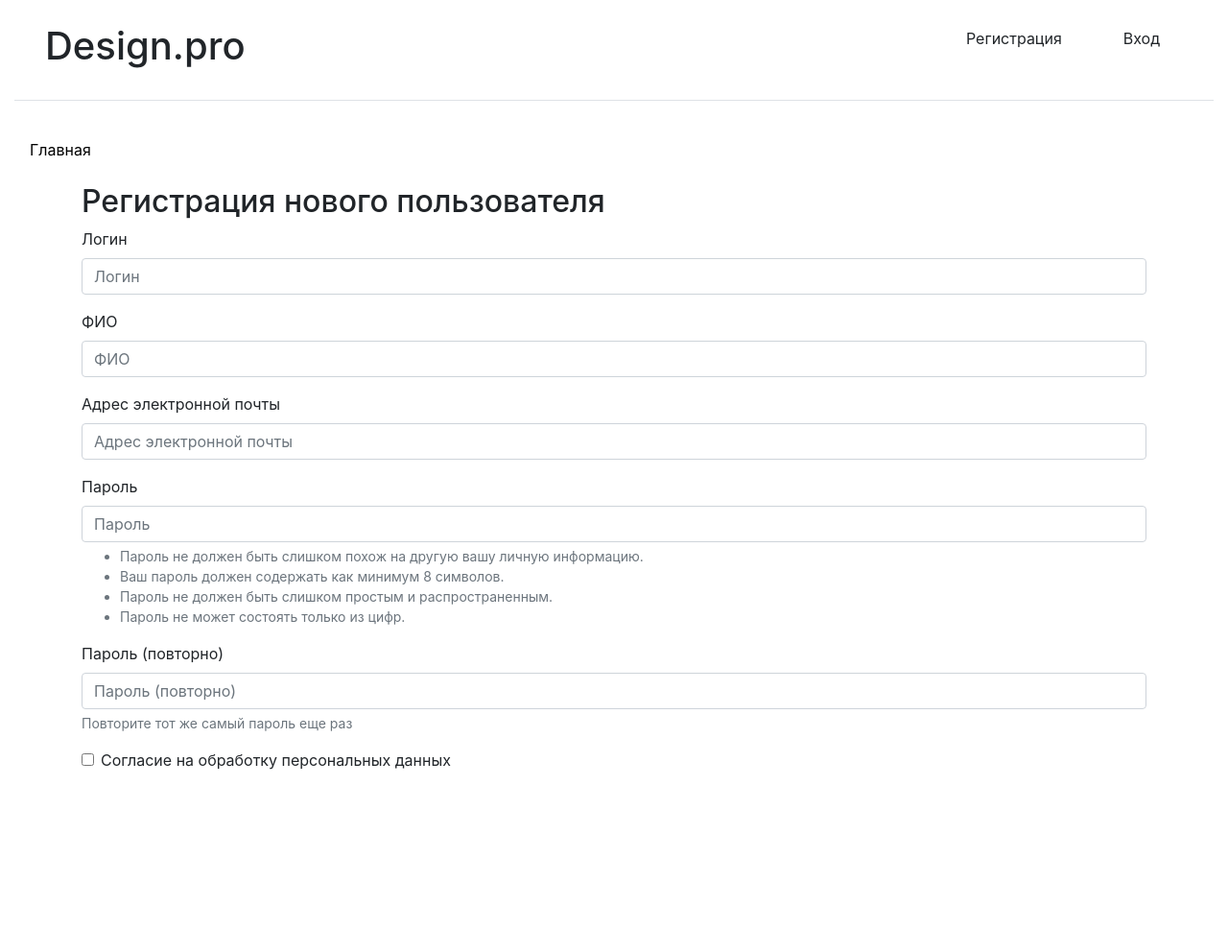
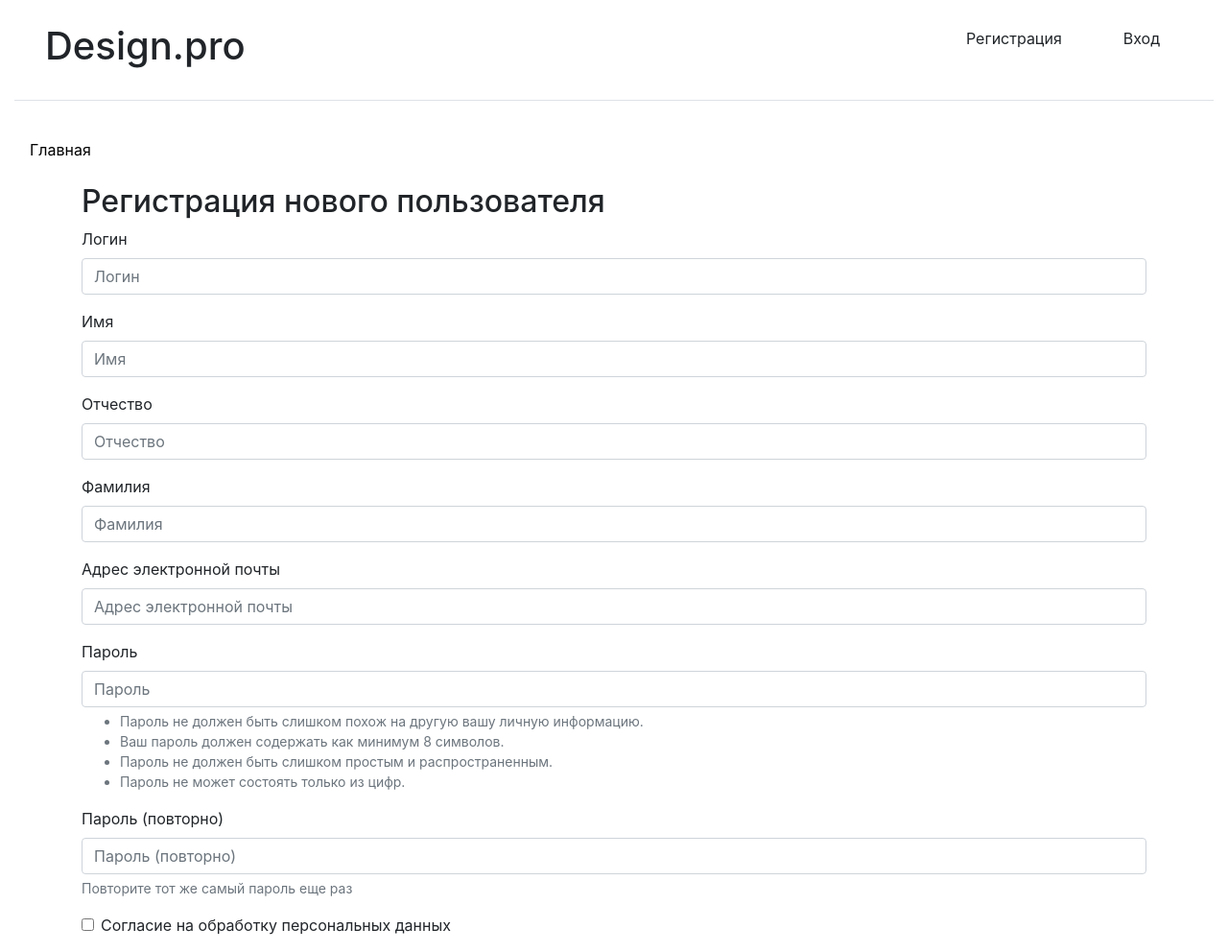
Before and after one commit to elcher305/django-oop.2, a Django app: page /accounts/register/ in a window 1280 px wide. Shown: the whole page at 96% size. Before the commit the page ends 802 px from the top, so only its background shows below. Run offline with Django 5.2, Linux system fonts and the light colour scheme; some libraries are stand-ins or nearby versions.

Commit message:
Создание входа и выхода

```diff
--- a/catalog/admin.py
+++ b/catalog/admin.py
@@ -1,4 +1,5 @@
 from django.contrib import admin
 from .models import AdvUser
 
+
 admin.site.register(AdvUser)
--- a/catalog/forms.py
+++ b/catalog/forms.py
@@ -2,6 +2,7 @@ from django import forms
 from django.contrib.auth import password_validation
 from django.core.exceptions import ValidationError
 from .models import AdvUser
+from django.core.validators import RegexValidator
 
 
 class ChangeUserInfoForm(forms.ModelForm):
@@ -9,10 +10,15 @@ class ChangeUserInfoForm(forms.ModelForm):
 
    class Meta:
        model = AdvUser
-       fields = ('username', 'email', 'fio')
+       fields = ('username', 'email', 'first_name', 'patronymic', 'last_name')
 
 class RegisterUserForm(forms.ModelForm):
-    email = forms.EmailField(required=True, label='Адрес электронной почты')
+    email = forms.EmailField(required=True, label='Адрес электронной почты', validators=[
+        RegexValidator(
+            regex=r'^[a-zA-Z0-9_.+-]+@[a-zA-Z0-9-]+\.[a-zA-Z0-9-.]+$',
+            message=' Необходим валидный формат email-адреса'
+        )
+    ])
 
     password1 = forms.CharField(
         label='Пароль',
@@ -22,8 +28,30 @@ class RegisterUserForm(forms.ModelForm):
         label='Пароль (повторно)',
         widget=forms.PasswordInput,help_text='Повторите тот же самый пароль еще раз'
     )
-    fio = forms.CharField(label='ФИО', max_length=100)
-    username = forms.CharField(label='Логин', max_length=30)
+    first_name = forms.CharField(label='Имя', max_length=100, validators=[
+        RegexValidator(
+            regex=r'^[а-яА-ЯёЁ\s-]+$',
+            message='Имя должно состоять только из кириллических букв, пробелов и дефисов.'
+        )
+    ])
+    patronymic = forms.CharField(label='Отчество', max_length=100, validators=[
+        RegexValidator(
+            regex=r'^[а-яА-ЯёЁ-]+$',
+            message='Отчество должно состоять только из кириллических букв и дефисов.'
+        )
+    ])
+    last_name = forms.CharField(label='Фамилия', max_length=100, validators=[
+        RegexValidator(
+            regex=r'^[а-яА-ЯёЁ-]+$',
+            message='Фамилия должно состоять только из кириллических букв и дефисов.'
+        )
+    ])
+    username = forms.CharField(label='Логин', max_length=30, validators=[
+        RegexValidator(
+            regex=r'^[a-zA-Z-]+$',
+            message='Логин должен состоять только из латинских букв и дефисов.'
+        )
+    ])
     consent = forms.BooleanField(label='Согласие на обработку персональных данных')
 
     def clean_password1(self):
@@ -54,4 +82,4 @@ class RegisterUserForm(forms.ModelForm):
 
     class Meta:
         model = AdvUser
-        fields = ('username', 'fio', 'email', 'password1', 'password2', 'consent')
+        fields = ('username', 'first_name', 'patronymic', 'last_name', 'email', 'password1', 'password2',)
--- a/catalog/models.py
+++ b/catalog/models.py
@@ -4,8 +4,9 @@ from django.contrib.auth.models import AbstractUser
 
 
 class AdvUser(AbstractUser):
-    is_activated = models.BooleanField(default=True, db_index=True, verbose_name='Прошел активацию?')
-    fio = models.CharField(max_length=100, blank=True, verbose_name='ФИО')
+    first_name = models.CharField(max_length=100, blank=True, verbose_name='Имя')
+    patronymic = models.CharField(max_length=100, blank=True, verbose_name='Отчество')
+    last_name = models.CharField(max_length=100, blank=True, verbose_name='Фамилия')
 
     class Meta(AbstractUser.Meta):
         pass
--- a/catalog/templates/index.html
+++ b/catalog/templates/index.html
@@ -22,10 +22,10 @@
             <button class="dropdown-item" type="submit">Выйти</button>
         </form>
         {% else %}
-        <form class="p-2 text-dark" action="" method="post">
-            {% csrf_token %}
-            <button class="dropdown-item" type="submit">Регистрация</button>
-        </form>
+         <form class="p-2 text-dark" action="{% url 'catalog:register' %}" method="post">
+             {% csrf_token %}
+             <button class="dropdown-item" type="submit">Регистрация</button>
+         </form>
         <form class="p-2 text-dark" action="{% url 'catalog:login' %}" method="post">
             {% csrf_token %}
             <button class="dropdown-item" type="submit">Вход</button>
--- a/catalog/urls.py
+++ b/catalog/urls.py
@@ -9,6 +9,7 @@ from .views import RegisterUserView
 app_name = 'catalog'
 
 urlpatterns = [
+
     path('', views.index, name='index'),
     path('accounts/login', BBLoginView.as_view(), name='login'),
     path('accounts/profile/', profile, name='profile'),
--- a/catalog/views.py
+++ b/catalog/views.py
@@ -1,4 +1,4 @@
-from django.shortcuts import render
+from django.shortcuts import render, redirect
 from django.contrib.auth.views import LoginView
 from django.contrib.auth.decorators import login_required
 from django.contrib.auth.views import LogoutView
@@ -8,6 +8,7 @@ from django.views.generic import CreateView
 from .forms import RegisterUserForm
 from django.urls import reverse_lazy
 from django.views.generic.base import TemplateView
+
 
 def index(request):
     return render(request, 'index.html')
--- a/design/urls.py
+++ b/design/urls.py
@@ -1,13 +1,14 @@
 from django.contrib import admin
 from django.urls import path
 from django.urls import include
+from django.conf import settings
+from django.conf.urls.static import static
 
 urlpatterns = [
     path('admin/', admin.site.urls),
     path('', include('catalog.urls')),
+
 ]
 
-from django.conf import settings
-from django.conf.urls.static import static
 
 urlpatterns += static(settings.STATIC_URL, document_root=settings.STATIC_ROOT)
```
Also changed, not shown: catalog/migrations/0002_advuser_fio.py (added), catalog/migrations/0003_remove_advuser_fio_advuser_patronymic_and_more.py (added), db.sqlite3.
